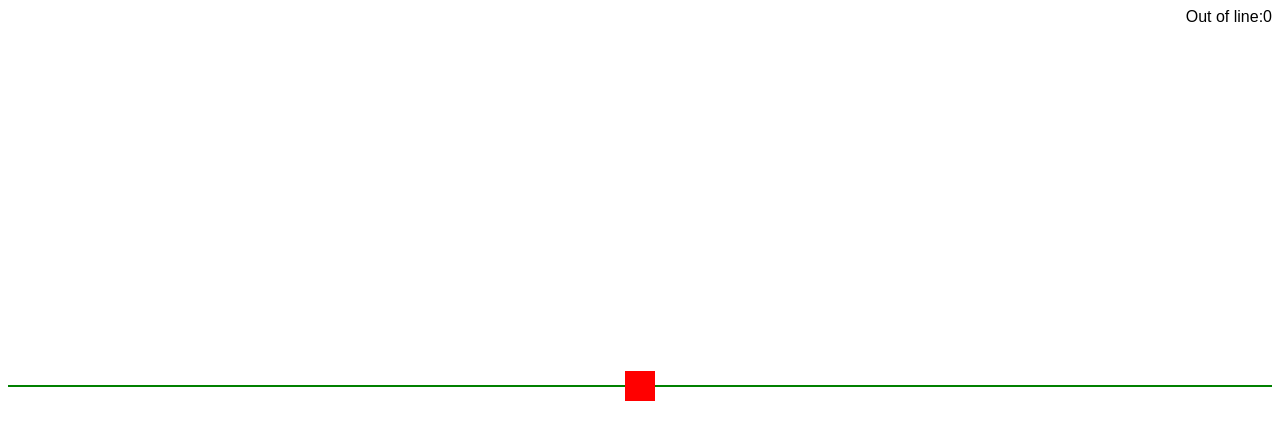
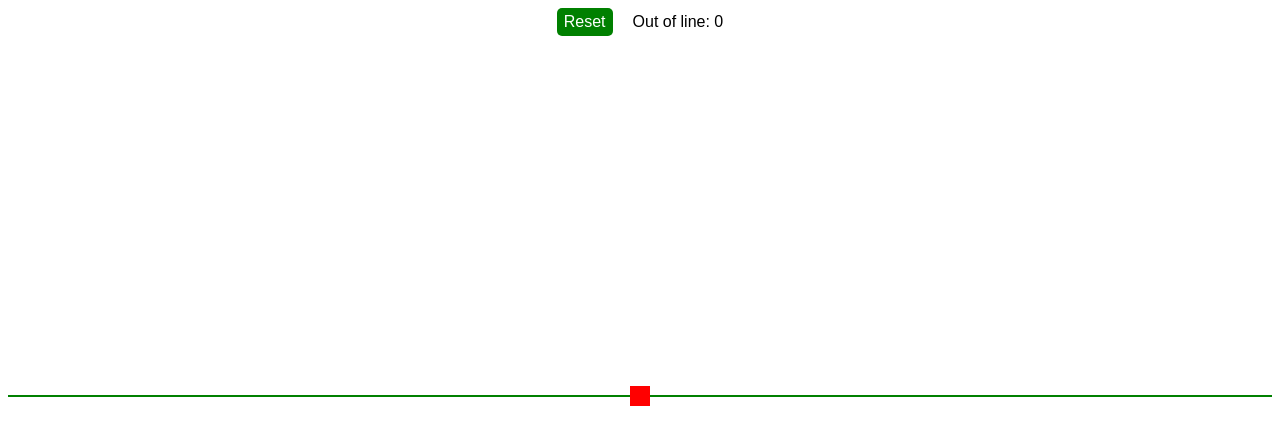
Before and after one commit to SagTheo/MovingCube, a plain HTML site: page index.html in a window 1280 px wide. Drawn offline with Linux system fonts and the light colour scheme.

Commit message:
added reset button

```diff
--- a/index.html
+++ b/index.html
@@ -9,8 +9,11 @@
 </head>
 <body>
     <div class="outOfLine">
-        <span>Out of line:</span>
-        <span id="counter">0</span>
+        <button class="reset">Reset</button>
+        <div>
+            <span>Out of line:</span>
+            <span id="counter">0</span>
+        </div>
     </div>
 
     <div class="container">
--- a/scripts.js
+++ b/scripts.js
@@ -1,10 +1,11 @@
 const cube = document.querySelector('.cube')
 const line = document.querySelector('.line')
 const counter = document.querySelector('#counter')
+const reset = document.querySelector('.reset')
 const lineCoord = line.getBoundingClientRect()
 let x = 0
 let y = 0
-const step = 10
+const step = 8
 let counterOutOfLine = 0
 
 const transform = (cube, x, y) => {
@@ -31,6 +32,9 @@ window.addEventListener('keydown', e => {
 
         const cubeCoord = cube.getBoundingClientRect()
 
+        console.log(cubeCoord.bottom)
+        console.log(lineCoord.top)
+
         setTimeout(() => {
             if (cubeCoord.bottom < lineCoord.top) {
                 counterOutOfLine++
@@ -54,3 +58,12 @@ window.addEventListener('keydown', e => {
         }, 100)
     }
 })
+
+reset.addEventListener('click', () => {
+    counterOutOfLine = 0
+    counter.innerHTML = counterOutOfLine
+
+    cube.style.transform = null
+    x = 0
+    y = 0
+})
--- a/styles.css
+++ b/styles.css
@@ -7,8 +7,8 @@
 
 .cube {
     position: absolute;
-    width: 30px;
-    height: 30px;
+    width: 20px;
+    height: 20px;
     background-color: red;
 }
 
@@ -20,5 +20,22 @@
 .outOfLine {
     font-family: Arial, Helvetica, sans-serif;
     display: flex;
-    justify-content: end;
+    justify-content: center;
+    align-items: center;
+    gap: 20px;
 }
+
+.reset {
+    cursor: pointer;
+    border: none;
+    border-radius: 5px;
+    background-color: green;
+    color: white;
+    font-size: 1rem;
+    padding: 5px;
+    padding-inline: 7px;
+}
+
+.reset:hover {
+    background-color: rgb(10, 175, 10);
+}
```
